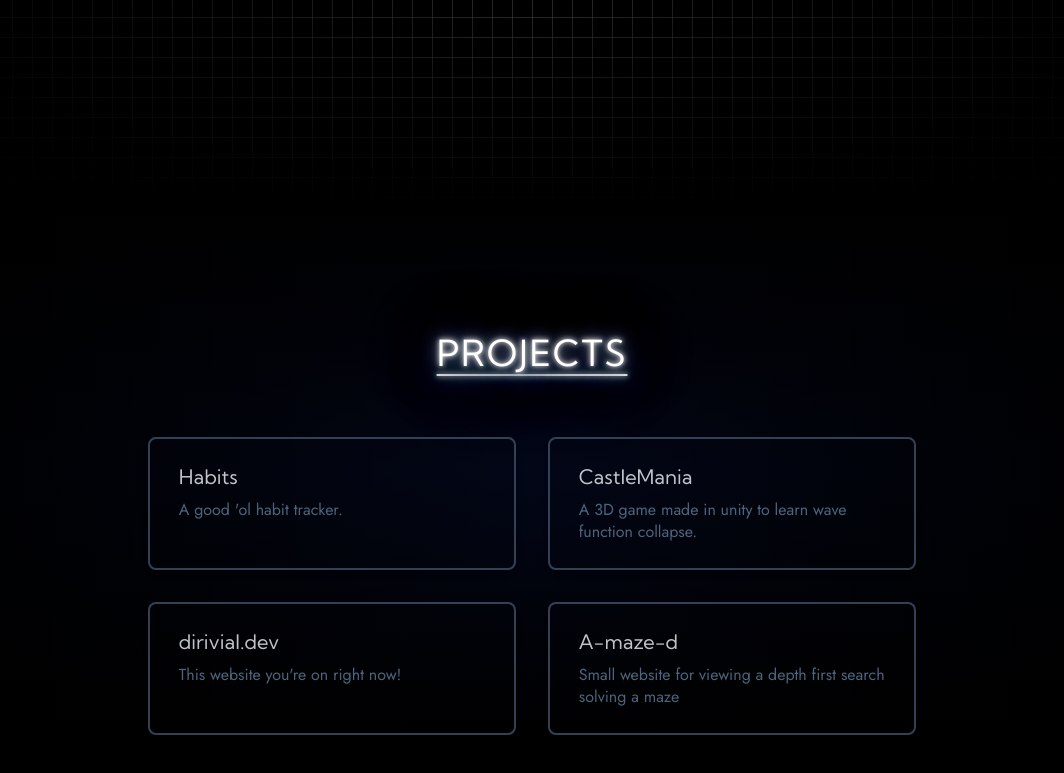
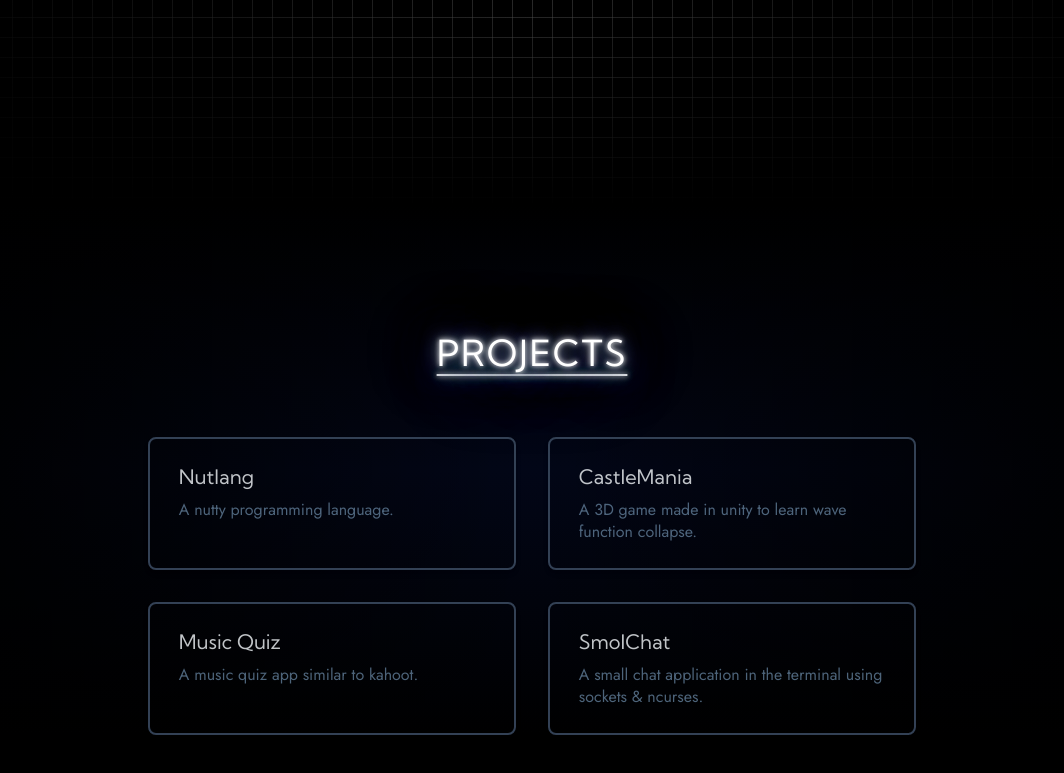
Before and after one commit to Dirivial/personal-site, an Astro site: page / in a window 1280 px wide. Shown: the part 1259-2032 px from the top of the page, without its empty margins (108-1172 px from the left). Built offline with nearby package versions, Linux system fonts and the light colour scheme; Astro itself is replaced by a stand-in of ours.

Commit message:
Changed the projects I display

```diff
--- a/src/pages/index.astro
+++ b/src/pages/index.astro
@@ -77,9 +77,9 @@ import Card from "../components/Card.astro";
 
         <div class="grid md:grid-cols-2 gird-cols-1 gap-8 w-3/5">
           <Card
-            title="Habits"
-            body="A good 'ol habit tracker."
-            href="https://github.com/Dirivial/habits"
+            title="Nutlang"
+            body="A nutty programming language."
+            href="https://github.com/Dirivial/Nutlang"
           />
           <Card
             title="CastleMania"
@@ -87,14 +87,14 @@ import Card from "../components/Card.astro";
             href="https://github.com/Dirivial/CastleMania"
           />
           <Card
-            title="dirivial.dev"
-            body="This website you're on right now!"
-            href="https://github.com/Dirivial/personal-site"
+            title="Music Quiz"
+            body="A music quiz app similar to kahoot."
+            href="https://github.com/Dirivial/mq"
           />
           <Card
-            title="A-maze-d"
-            body="Small website for viewing a depth first search solving a maze"
-            href="https://github.com/Dirivial/a-maze-d"
+            title="SmolChat"
+            body="A small chat application in the terminal using sockets & ncurses."
+            href="https://github.com/Dirivial/SmolChat"
           />
         </div>
       </div>
```
Lines whose indentation alone changed are shown as unchanged.
